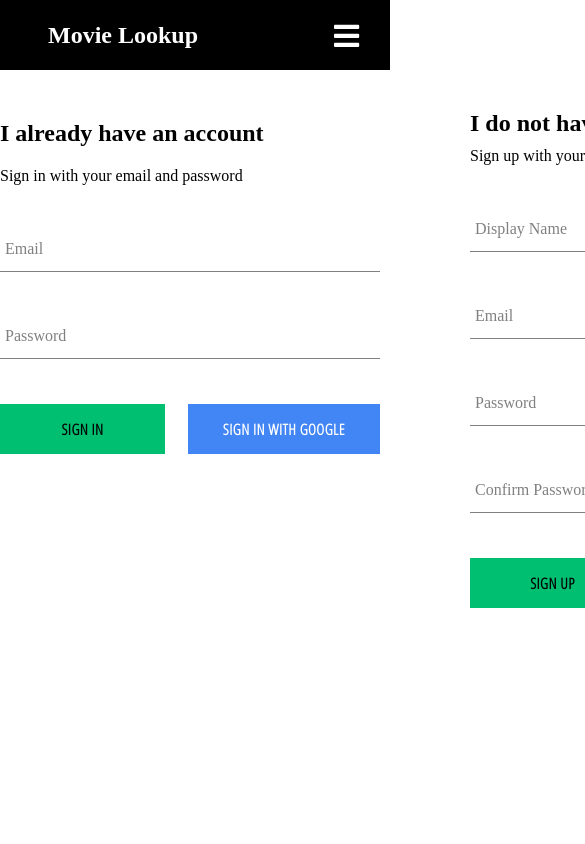
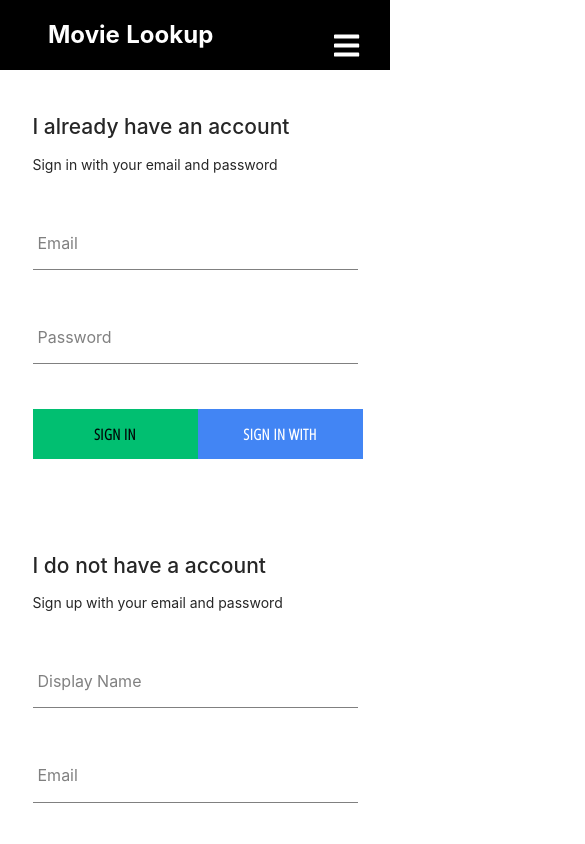
Before and after one commit to jishanarora/MovieLookup, a React (Create React App) app: page /sign-in in a window 390 px wide. Shown: the top 844 px of the page, 585 px wide, since content can reach past the window. Built offline with nearby package versions, Linux system fonts and the light colour scheme; no server answers; a web font is replaced by a local one.

Commit message:
Added ant library support for responsive design

```diff
--- a/package.json
+++ b/package.json
@@ -6,6 +6,7 @@
     "@testing-library/jest-dom": "^4.2.4",
     "@testing-library/react": "^9.3.2",
     "@testing-library/user-event": "^7.1.2",
+    "antd": "^4.9.4",
     "firebase": "^7.15.0",
     "node-sass": "^4.14.1",
     "react": "^16.13.1",
--- a/src/components/navigationBar/sidebar.component.jsx
+++ b/src/components/navigationBar/sidebar.component.jsx
@@ -16,7 +16,7 @@ const Sidebar=({hideSidebar,toggleSidebar, currentUser})=>(
           <SidebarMenu>
               <SidebarLink to='/about' onClick={toggleSidebar}>About</SidebarLink>
               <SidebarLink to='/search' onClick={toggleSidebar}>Search</SidebarLink>
-              {currentUser? <SidebarLink onClick={()=>auth.signOut()}>Sign Out</SidebarLink>:<SidebarLink className="option" to="/sign-in">
+              {currentUser? <SidebarLink onClick={()=>auth.signOut(), toggleSidebar}>Sign Out</SidebarLink>:<SidebarLink className="option" to="/sign-in" onClick={toggleSidebar}>
               Sign In
           </SidebarLink>}
           </SidebarMenu>
--- a/src/components/sign-in/sign-in.component.jsx
+++ b/src/components/sign-in/sign-in.component.jsx
@@ -1,8 +1,8 @@
 import React from "react";
-import "./sign-in.styles.scss"
 import FormInput from "../form-input/form-input.component";
 import CustomButton from "../custom-button/custom-button.component"
 import {auth,signInWithGoogle} from "../../firebase/firebase.utils";
+import {SignInContainer, ButtonContainer} from './sign-in.styles'
 
 class SignIn extends React.Component{
     constructor(props)
@@ -39,18 +39,18 @@ class SignIn extends React.Component{
     render()
     {
         return(
-            <div className="signIn">
+            <SignInContainer>
                 <h2>I already have an account</h2>
                 <span>Sign in with your email and password</span>
                 <form onSubmit={this.handleSubmit}>
                     <FormInput name="email" value={this.state.email} handleChange={this.handleChange} required label="Email"/>
                     <FormInput name="password" value={this.state.password} type="password" handleChange={this.handleChange} required label="Password"/>
-                    <div className="button">
+                    <ButtonContainer>
                     <CustomButton type="submit">Sign In</CustomButton>
                     <CustomButton onClick={signInWithGoogle} isGoogle={true} type="button">Sign In With Google</CustomButton>
-                    </div>
+                    </ButtonContainer>
                 </form>
-            </div>
+            </SignInContainer>
         )
     }
 }
--- /dev/null
+++ b/src/components/sign-in/sign-in.styles.jsx
@@ -0,0 +1,10 @@
+import styled from 'styled-components'
+
+export const SignInContainer= styled.div`
+display: flex;
+flex-direction: column;
+`
+export const ButtonContainer= styled.div`
+display: flex;
+justify-content: space-between;
+`
--- a/src/components/sign-in/sign-in.styles.scss
+++ /dev/null
@@ -1,16 +0,0 @@
-.signIn
-{
-    width:380px;
-    display: flex;
-    flex-direction: column;
-
-    .title
-    {
-        margin-bottom: 20px;
-    }
-
-    .button{
-     display: flex;
-     justify-content: space-between;
-    }
-}
--- a/src/components/sign-up/sign-up.style.scss
+++ b/src/components/sign-up/sign-up.style.scss
@@ -2,7 +2,7 @@
 {
     display: flex;
     flex-direction: column;
-    width: 380px;
+
 
     .title{
         margin: 10px 0;
--- a/src/pages/signInSignUpPage/signInSignUpPage.component.jsx
+++ b/src/pages/signInSignUpPage/signInSignUpPage.component.jsx
@@ -1,15 +1,18 @@
 import React from "react";
-import "./signInSignUpPage.styles.scss"
 import SignIn from "../../components/sign-in/sign-in.component"
 import SignUp from '../../components/sign-up/sign-up.component'
+import { Row, Col} from 'antd';
+import 'antd/dist/antd.css';
 
 const SignInSignUpPage = () =>
 {
     return(
-        <div className="signInSignUpPage">
-            <SignIn/>
-            <SignUp/>
-        </div>
+   <Row justify="space-around">
+      <Col lg={10} md={20} sm={20} xs={20} style={{marginTop:"40px", marginBottom:"40px"}}>
+          <SignIn/>
+        </Col>
+      <Col lg={10} md={20} sm={20} xs={20} style={{marginTop:"40px", marginBottom:"40px"}}><SignUp/></Col>
+    </Row>
     )
 }
 
--- a/src/pages/signInSignUpPage/signInSignUpPage.styles.scss
+++ /dev/null
@@ -1,7 +0,0 @@
-.signInSignUpPage
-{
-    width: 850px;
-    display: flex;
-    justify-content: space-between;
-    margin: 30px auto;
-}
```
Also changed, not shown: 1 other file (tests, documents, lock files or other folders).
